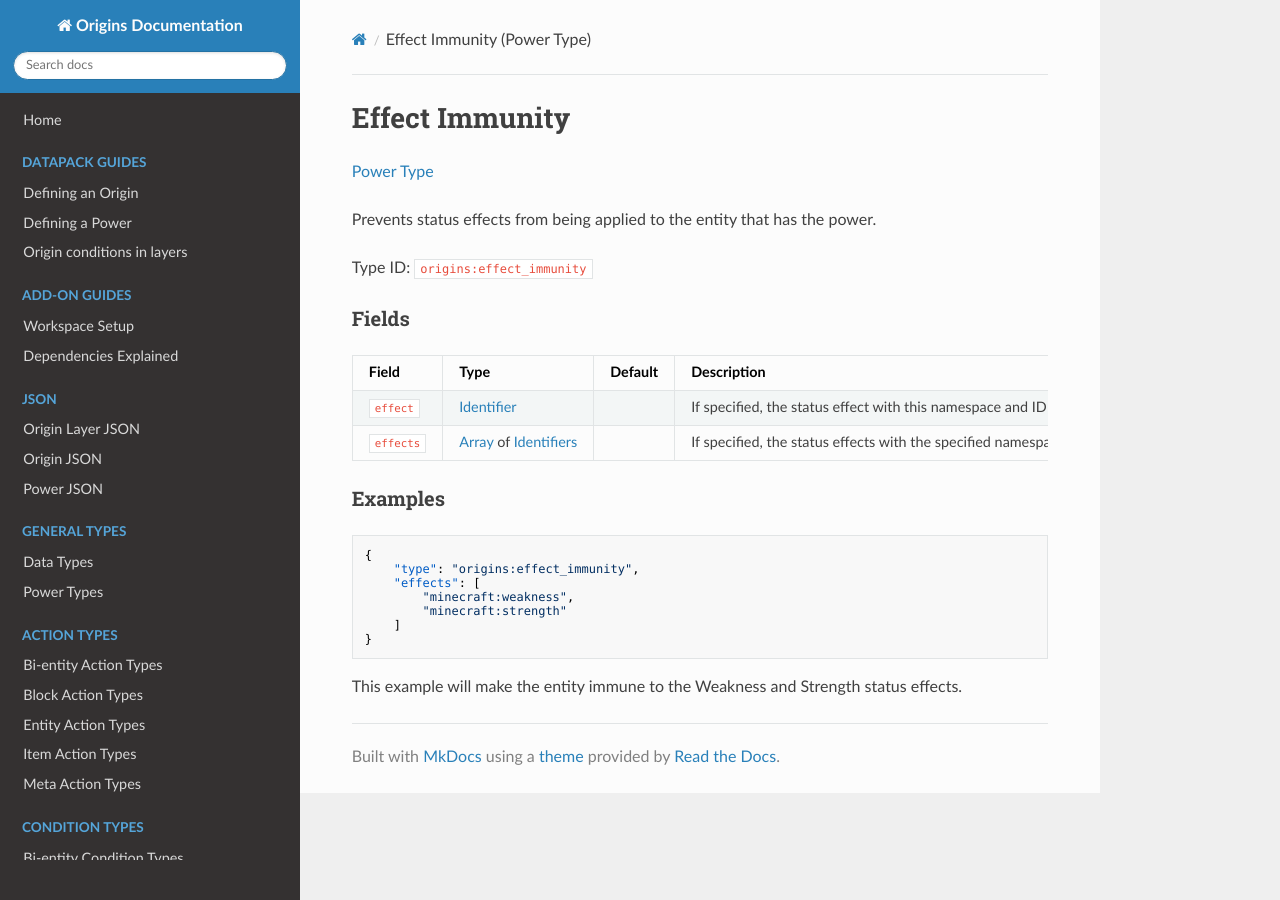
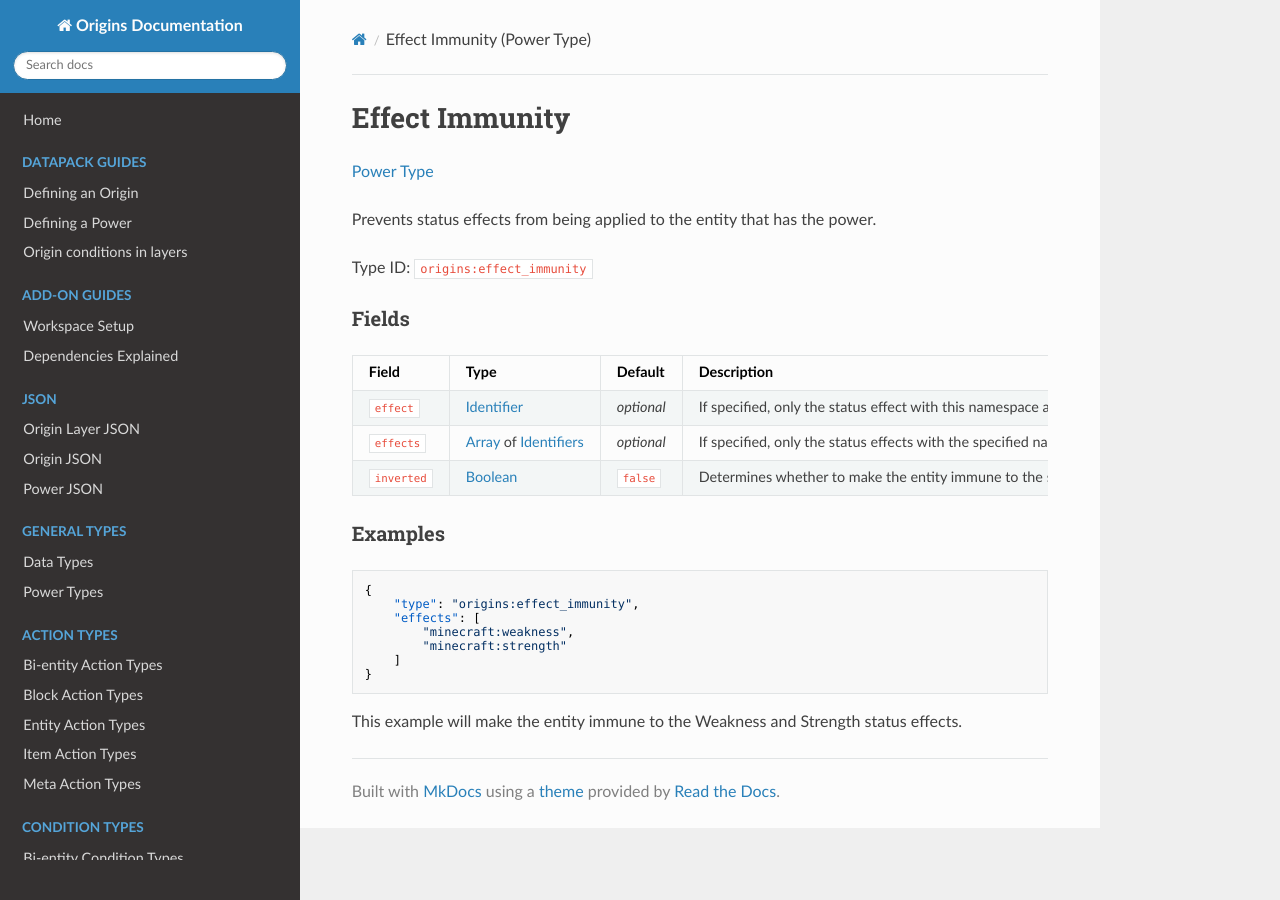
Before and after one commit to apace100/origins-docs, an MkDocs documentation site: the page built from docs/types/power_types/effect_immunity.md, in a window 1280 px wide. Built offline with MkDocs 1.6.1, drawn with Linux system fonts in a browser that asks for light colours; nearby versions of some CDN libraries.

Commit message:
Updated `effect_immunity.md` (Power Types) Added an `inverted` boolean field in the field table

```diff
--- a/docs/types/power_types/effect_immunity.md
+++ b/docs/types/power_types/effect_immunity.md
@@ -16,8 +16,9 @@ Type ID: `origins:effect_immunity`
 
 Field  | Type | Default | Description
 -------|------|---------|-------------
-`effect` | [Identifier](../data_types/identifier.md) |  | If specified, the status effect with this namespace and ID can not be applied to the entity that has the power.
-`effects` | [Array](../data_types/array.md) of [Identifiers](../data_types/identifier.md) |  | If specified, the status effects with the specified namespace and IDs can not be applied to the entity that has the power.
+`effect` | [Identifier](../data_types/identifier.md) | _optional_ | If specified, only the status effect with this namespace and ID can not be applied to the entity that has the power.
+`effects` | [Array](../data_types/array.md) of [Identifiers](../data_types/identifier.md) | _optional_ | If specified, only the status effects with the specified namespace and IDs can not be applied to the entity that has the power.
+`inverted` | [Boolean](../data_types/boolean.md) | `false` | Determines whether to make the entity immune to the status effect(s) that aren't specified.
 
 
 ### Examples
```
